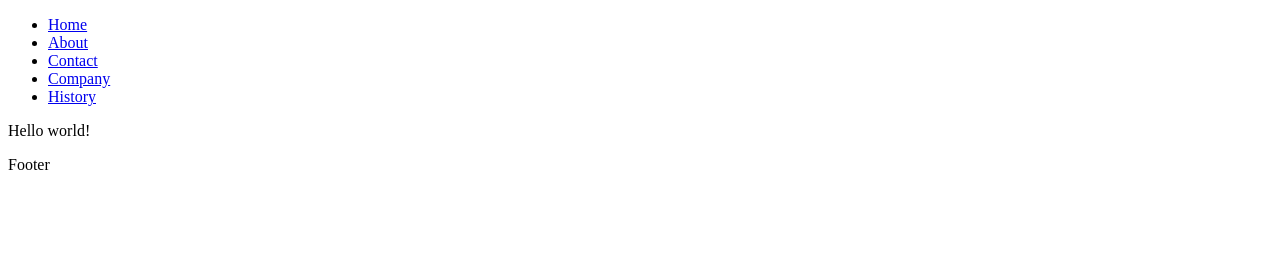
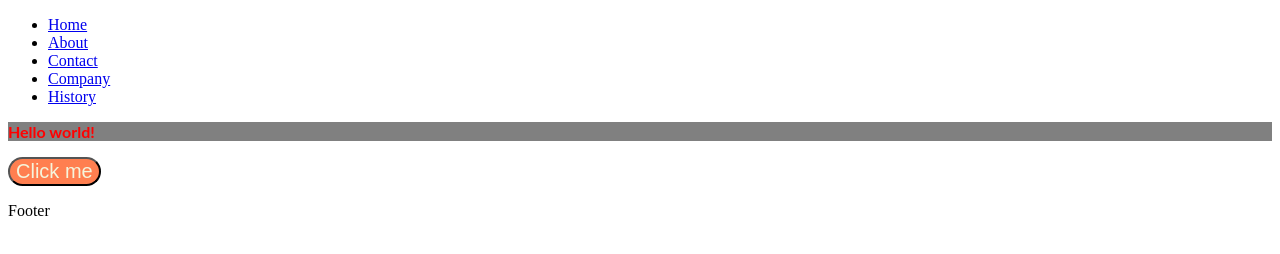
Before and after one commit to mozieblo/my-gatsby-site, a Gatsby site: page / in a window 1280 px wide. Built offline with nearby package versions, Linux system fonts and the light colour scheme; Gatsby itself is replaced by a stand-in of ours.

Commit message:
CSS in gatsby: CSS Modules vs Styled Components - examples

```diff
--- a/gatsby-config.js
+++ b/gatsby-config.js
@@ -6,5 +6,5 @@
 
 module.exports = {
   /* Your site config here */
-  plugins: [],
+  plugins: [`gatsby-plugin-styled-components`],
 };
--- a/package.json
+++ b/package.json
@@ -15,9 +15,12 @@
     "test": "echo \"Write tests! -> https://gatsby.dev/unit-testing\" && exit 1"
   },
   "dependencies": {
+    "babel-plugin-styled-components": "^1.12.0",
     "gatsby": "^3.2.1",
+    "gatsby-plugin-styled-components": "^4.2.0",
     "react": "^17.0.1",
-    "react-dom": "^17.0.1"
+    "react-dom": "^17.0.1",
+    "styled-components": "^5.2.3"
   },
   "devDependencies": {
     "husky": "^6.0.0",
--- /dev/null
+++ b/src/examples/button.js
@@ -0,0 +1,8 @@
+import styled from 'styled-components';
+
+export const ExampleButton = styled.button`
+  color: beige;
+  background: coral;
+  font-size: 20px;
+  border-radius: 20px;
+`;
--- /dev/null
+++ b/src/examples/home.module.css
@@ -0,0 +1,7 @@
+.home {
+    color: red;
+    background: grey;
+    font-size: 16px;
+    font-weight: bold;
+    font-family: Lato, serif;
+}
--- a/src/pages/index.js
+++ b/src/pages/index.js
@@ -1,10 +1,15 @@
 import React from 'react';
 import Layout from '../components/Layout';
+import * as style from '../examples/home.module.css';
+import { ExampleButton } from '../examples/button';
 
 export default function Home() {
   return (
     <Layout>
-      <p>Hello world!</p>
+      <p className={style.home}>Hello world!</p>
+      <ExampleButton onClick={() => console.log('hello')}>
+        Click me
+      </ExampleButton>
     </Layout>
   );
 }
```
Also changed, not shown: src/pages/about.js (+12 -1 lines), 1 other file.
